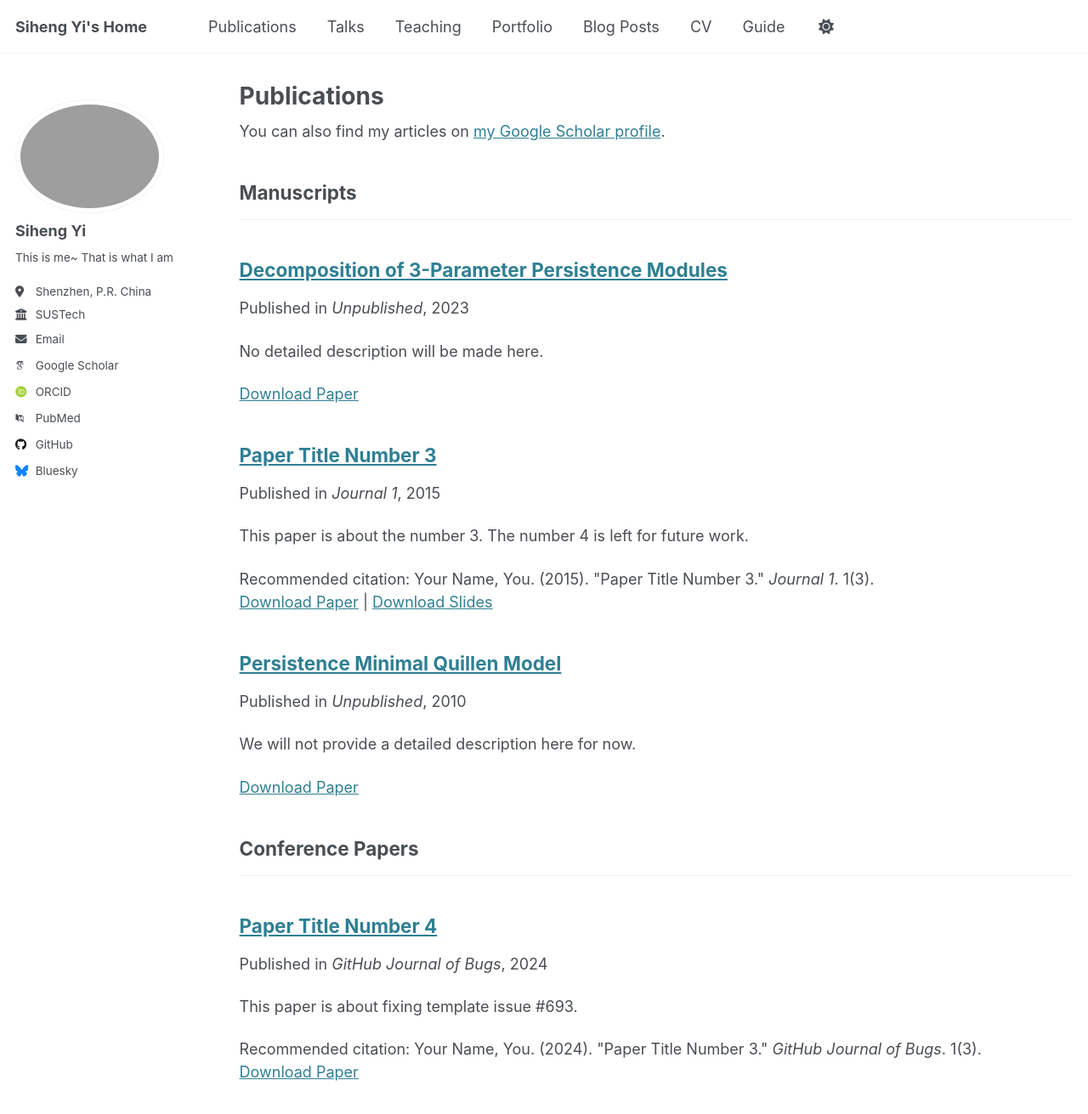
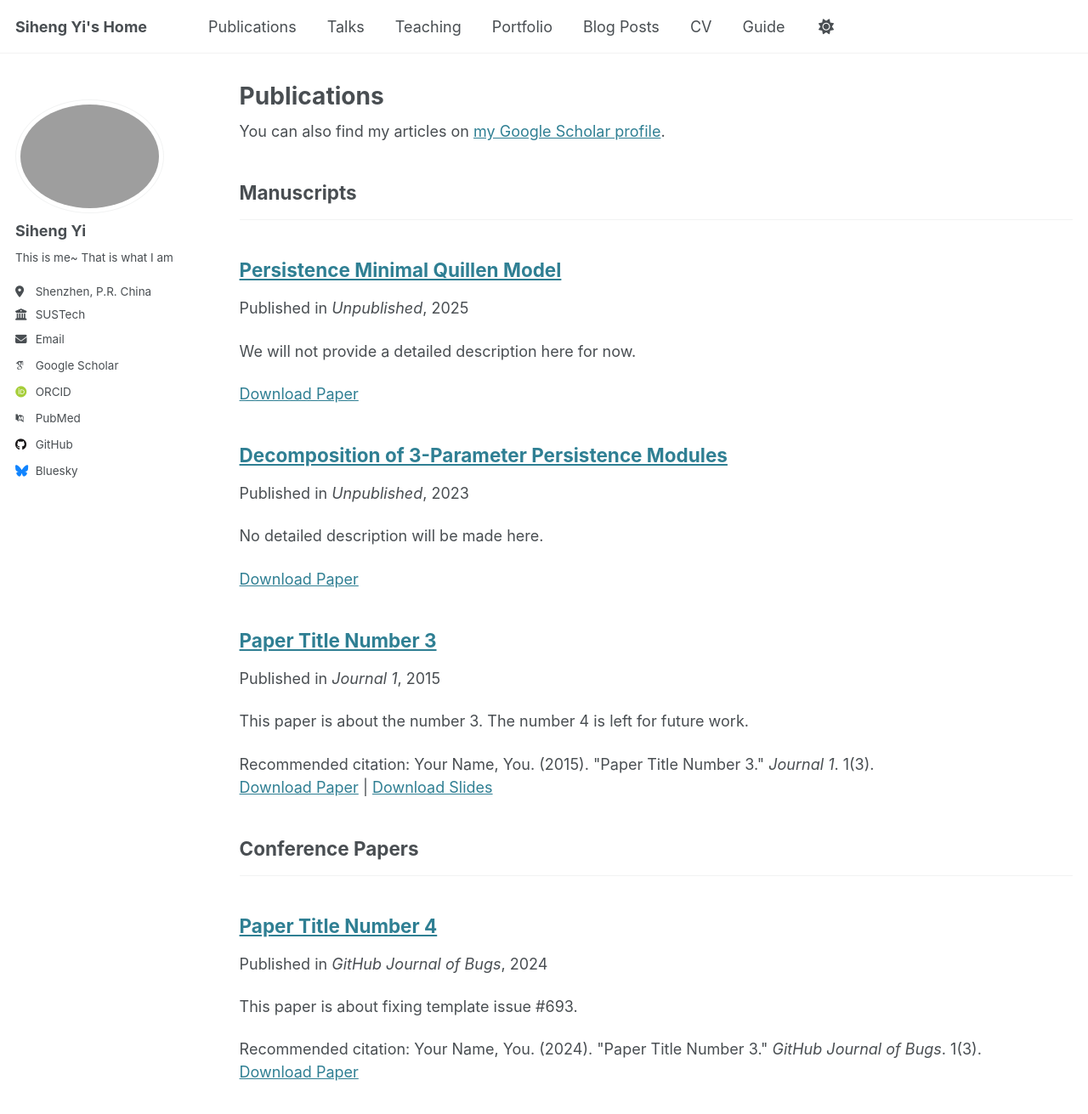
Before and after one commit to SihengYi/SihengYi.github.io, a Jekyll site: the page built from _pages/publications.html, in a window 1280 px wide and 1400 px high. Shown: the top 1311 px of the window at 85% size. Built offline with Jekyll 4.4.1, drawn with Linux system fonts in a browser that asks for light colours; some web fonts are replaced.

Commit message:
Update 2010-10-01-paper-title-number-2.md

```diff
--- a/_publications/2010-10-01-paper-title-number-2.md
+++ b/_publications/2010-10-01-paper-title-number-2.md
@@ -4,7 +4,7 @@ collection: publications
 category: manuscripts
 permalink: /publication/2010-10-01-paper-title-number-2
 excerpt: 'We will not provide a detailed description here for now.'
-date: 2010-10-01
+date: 2025-2-5
 venue: 'Unpublished'
 slidesurl: 'http://academicpages.github.io/files/slides2.pdf'
 paperurl: 'http://academicpages.github.io/files/paper2.pdf'
```
